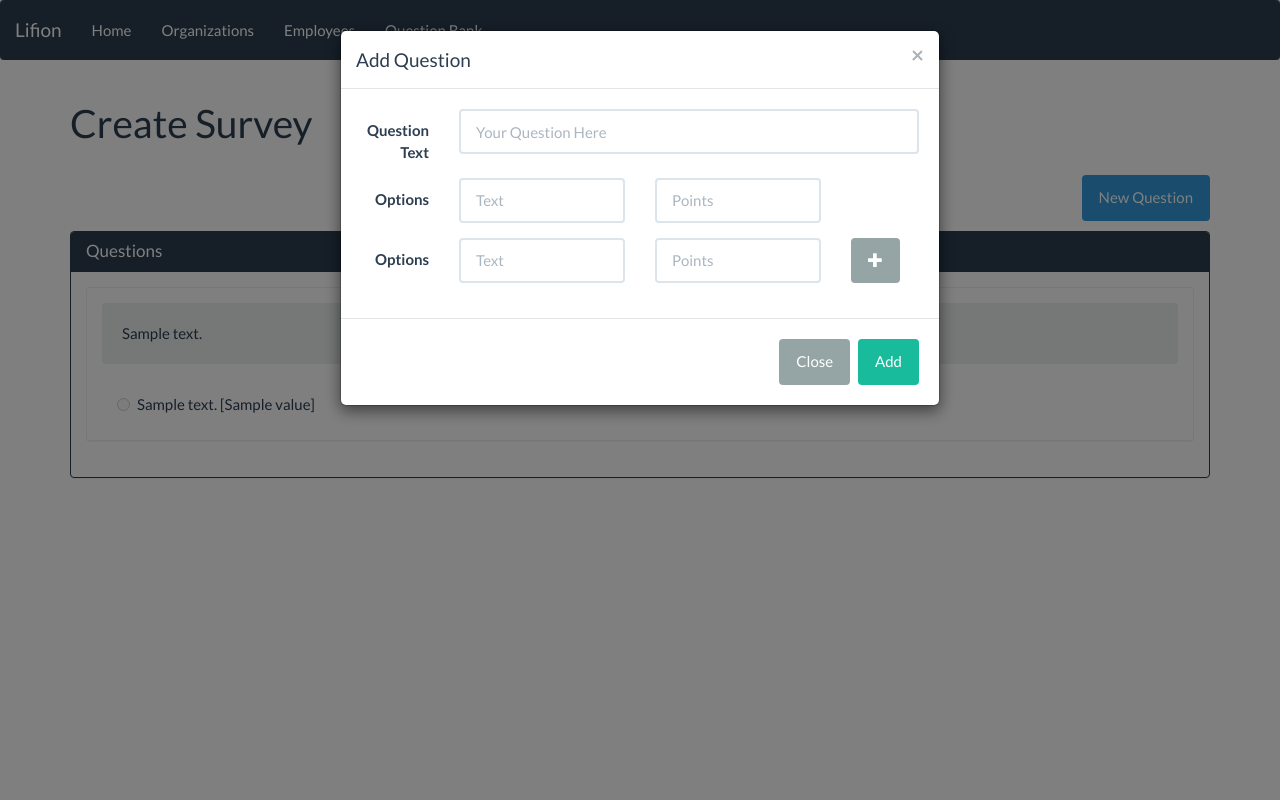
After one commit to doodla/lifion-test, a Django app: template lifion/templates/lifion/question_bank/manage.html in a window 1280 px wide, after a click on "New Question". The commit adds this page. Run offline with Django 3.2, Linux system fonts and the light colour scheme; the template is opened without the code that fills it: most values are stand-ins (such as "Sample title", 1, 10 or a date in 2020); parts of the project's set-up code (start-up, migrations or seed data) failed here and were passed over; some libraries are stand-ins or nearby versions.

Commit message:
Question Bank Done
Add to survey from question bank left.

```diff
--- a/app/app_urls.py
+++ b/app/app_urls.py
@@ -32,6 +32,10 @@ urlpatterns = [
     url(r'^survey/view/(?P<survey_id>[0-9]+)$', views.view_survey, name='view_survey'),
     url(r'^survey/response/(?P<survey_id>[0-9]+)[/]$', views.survey_response, name='survey_responses'),
     url(r'^survey/close[/]$', views.close_survey, name='close_survey'),
+    url(r'^question-bank[/]$', views.view_question_bank, name='view_question_bank'),
+    url(r'^question-bank/manage/(?P<organization_id>[0-9]+)[/]$', views.manage_question_bank, name='manage_question_bank'),
+    url(r'^question-bank/remove/(?P<organization_id>[0-9]+)/(?P<question_id>[0-9]+)[/]$', views.remove_question_from_bank, name='remove_question_from_bank'),
+    url(r'^question-bank/add/(?P<organization_id>[0-9]+)$', views.add_question_to_bank, name='add_question_to_bank'),
     url(r'^questions/create[/]$', views.create_question, name='create_question'),
 ]
 
--- a/lifion/static/lifion/js/questions.js
+++ b/lifion/static/lifion/js/questions.js
@@ -27,7 +27,7 @@ $(document).ready(function () {
 
 
             if (optionIndex == (MAX_OPTIONS - 1))
-                $('#add_question_form').find('.addButton').attr('disabled', 'disabled');
+                $form.find('.addButton').attr('disabled', 'disabled');
         })
         .on('click', '.removeButton', function () {
             var $row = $(this).parents('.form-group');
@@ -95,7 +95,7 @@ $(document).ready(function () {
         }
 
 
-        replacements = {
+        var replacements = {
             '%RADIOS%': radioHtml,
             '%QTEXT%': $('input[name="q_text"]').val()
         };
@@ -112,7 +112,6 @@ $(document).ready(function () {
 
     $form.submit(function () {
 
-        console.log($form.attr('action'));
         $.post($form.attr('action'), $form.serialize(), function (json) {
 
             var q_id = json['q_id'];
@@ -135,7 +134,7 @@ $(document).ready(function () {
 
         }, 'json');
 
-        $("#add_question_modal").modal('hide');
+        $form.modal('hide');
         return false;
 
     });
--- a/lifion/templates/lifion/base.html
+++ b/lifion/templates/lifion/base.html
@@ -34,6 +34,7 @@
                 {% if not request.user.is_authenticated %}
                     <li{% if orgs %} class="active"{% endif %}><a href="{% url 'organizations' %}">Organizations</a></li>
                     <li{% if emps %} class="active"{% endif %}><a href="{% url 'employees' %}">Employees</a></li>
+                    <li{% if bank %} class="active"{% endif %}><a href="{% url 'view_question_bank' %}">Question Bank</a></li>
                 {% else %}
                     <li{% if surves %} class="active"{% endif %}><a href="{% url 'survey' %}">Surveys</a></li>
                 {% endif %}
--- /dev/null
+++ b/lifion/templates/lifion/question_bank/manage.html
@@ -0,0 +1,142 @@
+{% extends 'lifion/base.html' %}
+{% load static %}
+{% block css %}
+    <style>
+        .right {
+            text-align: right;
+        }
+
+    </style>
+{% endblock %}
+
+
+{% block body %}
+    <div class="container">
+
+        <div class="row">
+            <div class="col-xs-12">
+                <h1>Create Survey</h1>
+            </div>
+
+
+            <div class="col-xs-12" style="margin-top: 20px;margin-bottom: 10px;text-align: right">
+                <a class="btn btn-info" href="#add_question_modal" data-toggle="modal">New Question</a>
+            </div>
+
+            <div class="col-xs-12">
+                <div class="panel panel-primary">
+                    <div class="panel-heading">
+                        <h3 class="panel-title">Questions</h3>
+                    </div>
+                    <div class="panel-body">
+                        <div id="questions">
+                            {% for question in organization.question_bank.questions.all %}
+
+                                <div class="panel panel-default">
+                                    <div class="panel-body">
+                                        <div class="well">
+                                            {{ question.text }}
+                                        </div>
+                                        <div class="col-xs-12">
+
+                                            {% for option in question.options.all %}
+
+                                                <div class="radio">
+                                                    <label>
+                                                        <input type="radio" disabled>
+                                                        {{ option.text }} [{{ option.value }}]
+                                                    </label>
+                                                </div>
+
+                                            {% endfor %}
+                                        </div>
+                                    </div>
+                                </div>
+
+                            {% endfor %}
+                        </div>
+                    </div>
+                </div>
+            </div>
+
+            <div id="add_question_modal" class="modal">
+                <div class="modal-dialog">
+                    <div class="modal-content">
+                        <div class="modal-header">
+                            <button type="button" class="close" data-dismiss="modal" aria-hidden="true">&times;</button>
+                            <h4 class="modal-title">Add Question</h4>
+                        </div>
+                        <form id="add_question_form" action="{% url 'create_question' %}" method="post" class="form-horizontal">
+                            <div class="modal-body">
+
+                                {% csrf_token %}
+                                <div class="form-group">
+                                    <label for="name" class="col-lg-2 control-label">Question Text</label>
+                                    <div class="col-lg-10">
+                                        <input required type="text" class="form-control" name="q_text" placeholder="Your Question Here" autocomplete="off"/>
+                                    </div>
+                                </div>
+                                <div class="form-group">
+                                    <label class="col-xs-2 control-label">Options</label>
+                                    <div class="col-xs-4">
+                                        <input required type="text" class="form-control" name="text" placeholder="Text"/>
+                                    </div>
+                                    <div class="col-xs-4">
+                                        <input required type="number" min="1" max="5" class="form-control" name="points" placeholder="Points"/>
+                                    </div>
+                                </div>
+
+                                <div class="form-group">
+                                    <label class="col-xs-2 control-label">Options</label>
+                                    <div class="col-xs-4">
+                                        <input required type="text" class="form-control" name="text" placeholder="Text"/>
+                                    </div>
+                                    <div class="col-xs-4">
+                                        <input required type="number" min="1" max="5" class="form-control" name="points" placeholder="Points"/>
+                                    </div>
+                                    <div class="col-xs-1">
+                                        <button type="button" class="btn btn-default addButton"><span class="glyphicon glyphicon-plus"></span></button>
+                                    </div>
+                                </div>
+
+                                <!-- The template for adding new field -->
+                                <div class="form-group hide" id="optionTemplate">
+                                    <div class="col-xs-4 col-xs-offset-2">
+                                        <input type="text" class="form-control" placeholder="Text"/>
+                                    </div>
+                                    <div class="col-xs-4">
+                                        <input type="number" min="1" max="5" class="form-control" placeholder="Points"/>
+                                    </div>
+                                    <div class="col-xs-1">
+                                        <button type="button" class="btn btn-default removeButton"><span class="glyphicon glyphicon-minus"></span></button>
+                                    </div>
+                                </div>
+
+
+                            </div>
+                            <div class="modal-footer">
+                                <button type="button" class="btn btn-default" data-dismiss="modal">Close</button>
+                                <button type="submit" class="btn btn-success">Add</button>
+                            </div>
+                        </form>
+
+                    </div>
+                </div>
+            </div>
+
+            <div id="create_survey" class="col-xs-12 right collapse">
+                <form method="post" action="{% url 'add_question_to_bank' organization_id=organization.id %}" class="form-horizontal">
+                    {% csrf_token %}
+                    <button type="submit" class="btn btn-success">Save</button>
+                    <input id="questionArr" type="hidden" name="questions" value="">
+                </form>
+            </div>
+
+        </div>
+
+    </div>
+{% endblock %}
+
+{% block js %}
+    <script src="{% static 'lifion/js/questions.js' %}"></script>
+{% endblock %}
```
Also changed, not shown: lifion/templates/lifion/question_bank/view.html (added, +59 -0 lines), lifion/views.py (+48 -6 lines).
